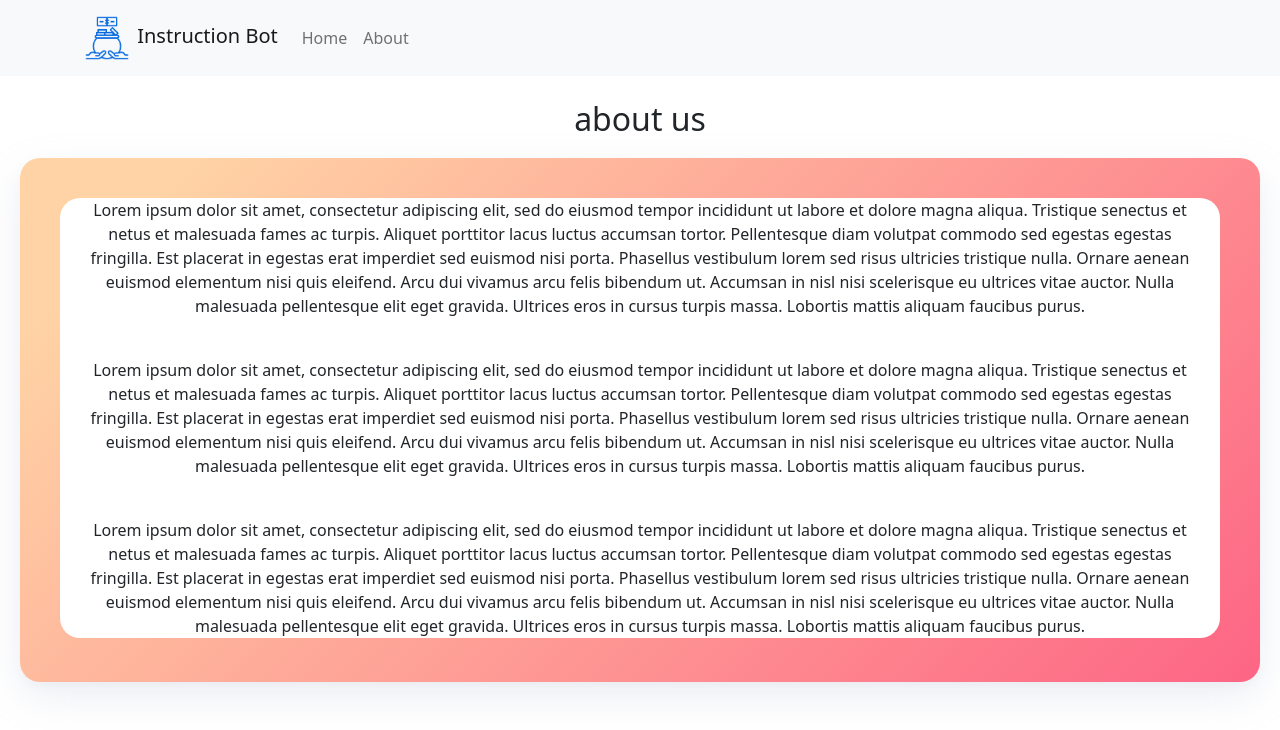
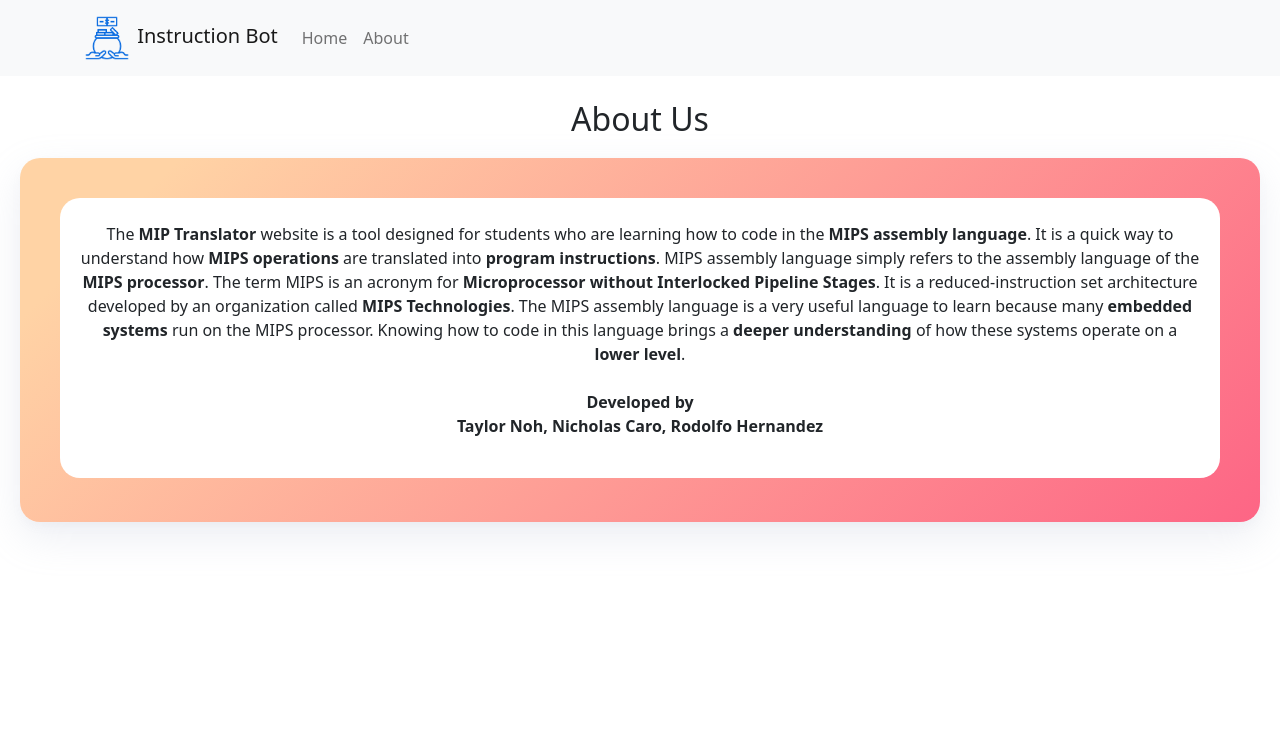
Before and after one commit to taylornoh/440_Project, a React (Create React App) app in the folder client/: page /about in a window 1280 px wide. Shown: the top 730 px of the page. Built offline with nearby package versions, Linux system fonts and the light colour scheme; the HTML template or start-up script is replaced by a standard one.

Commit message:
Updated about us page.

```diff
--- a/client/src/components/About.js
+++ b/client/src/components/About.js
@@ -3,50 +3,21 @@ function About() {
     <div>
       <div>
         <br />
-        <h2>about us</h2>
+        <h2>About Us</h2>
         <div className="about-body card-shadow">
           <div className="card-body">
+            <br />
             <p>
-              Lorem ipsum dolor sit amet, consectetur adipiscing elit, sed do
-              eiusmod tempor incididunt ut labore et dolore magna aliqua.
-              Tristique senectus et netus et malesuada fames ac turpis. Aliquet
-              porttitor lacus luctus accumsan tortor. Pellentesque diam volutpat
-              commodo sed egestas egestas fringilla. Est placerat in egestas
-              erat imperdiet sed euismod nisi porta. Phasellus vestibulum lorem
-              sed risus ultricies tristique nulla. Ornare aenean euismod
-              elementum nisi quis eleifend. Arcu dui vivamus arcu felis bibendum
-              ut. Accumsan in nisl nisi scelerisque eu ultrices vitae auctor.
-              Nulla malesuada pellentesque elit eget gravida. Ultrices eros in
-              cursus turpis massa. Lobortis mattis aliquam faucibus purus.
+              The <b>MIP Translator</b> website is a tool designed for students who are learning how to code in the <b>MIPS assembly language</b>.
+              It is a quick way to understand how <b>MIPS operations</b> are translated into <b>program instructions</b>.
+              MIPS assembly language simply refers to the assembly language of the <b>MIPS processor</b>.
+              The term MIPS is an acronym for <b>Microprocessor without Interlocked Pipeline Stages</b>.
+              It is a reduced-instruction set architecture developed by an organization called <b>MIPS Technologies</b>.
+              The MIPS assembly language is a very useful language to learn because many <b>embedded systems</b> run on the MIPS processor.
+              Knowing how to code in this language brings a <b>deeper understanding</b> of how these systems operate on a <b>lower level</b>.
+              <br /><br /><b>Developed by<br />Taylor Noh, Nicholas Caro, Rodolfo Hernandez</b>
             </p>
             <br />
-            <p>
-              Lorem ipsum dolor sit amet, consectetur adipiscing elit, sed do
-              eiusmod tempor incididunt ut labore et dolore magna aliqua.
-              Tristique senectus et netus et malesuada fames ac turpis. Aliquet
-              porttitor lacus luctus accumsan tortor. Pellentesque diam volutpat
-              commodo sed egestas egestas fringilla. Est placerat in egestas
-              erat imperdiet sed euismod nisi porta. Phasellus vestibulum lorem
-              sed risus ultricies tristique nulla. Ornare aenean euismod
-              elementum nisi quis eleifend. Arcu dui vivamus arcu felis bibendum
-              ut. Accumsan in nisl nisi scelerisque eu ultrices vitae auctor.
-              Nulla malesuada pellentesque elit eget gravida. Ultrices eros in
-              cursus turpis massa. Lobortis mattis aliquam faucibus purus.
-            </p>
-            <br />
-            <p>
-              Lorem ipsum dolor sit amet, consectetur adipiscing elit, sed do
-              eiusmod tempor incididunt ut labore et dolore magna aliqua.
-              Tristique senectus et netus et malesuada fames ac turpis. Aliquet
-              porttitor lacus luctus accumsan tortor. Pellentesque diam volutpat
-              commodo sed egestas egestas fringilla. Est placerat in egestas
-              erat imperdiet sed euismod nisi porta. Phasellus vestibulum lorem
-              sed risus ultricies tristique nulla. Ornare aenean euismod
-              elementum nisi quis eleifend. Arcu dui vivamus arcu felis bibendum
-              ut. Accumsan in nisl nisi scelerisque eu ultrices vitae auctor.
-              Nulla malesuada pellentesque elit eget gravida. Ultrices eros in
-              cursus turpis massa. Lobortis mattis aliquam faucibus purus.
-            </p>
           </div>
 
           <br />
```
